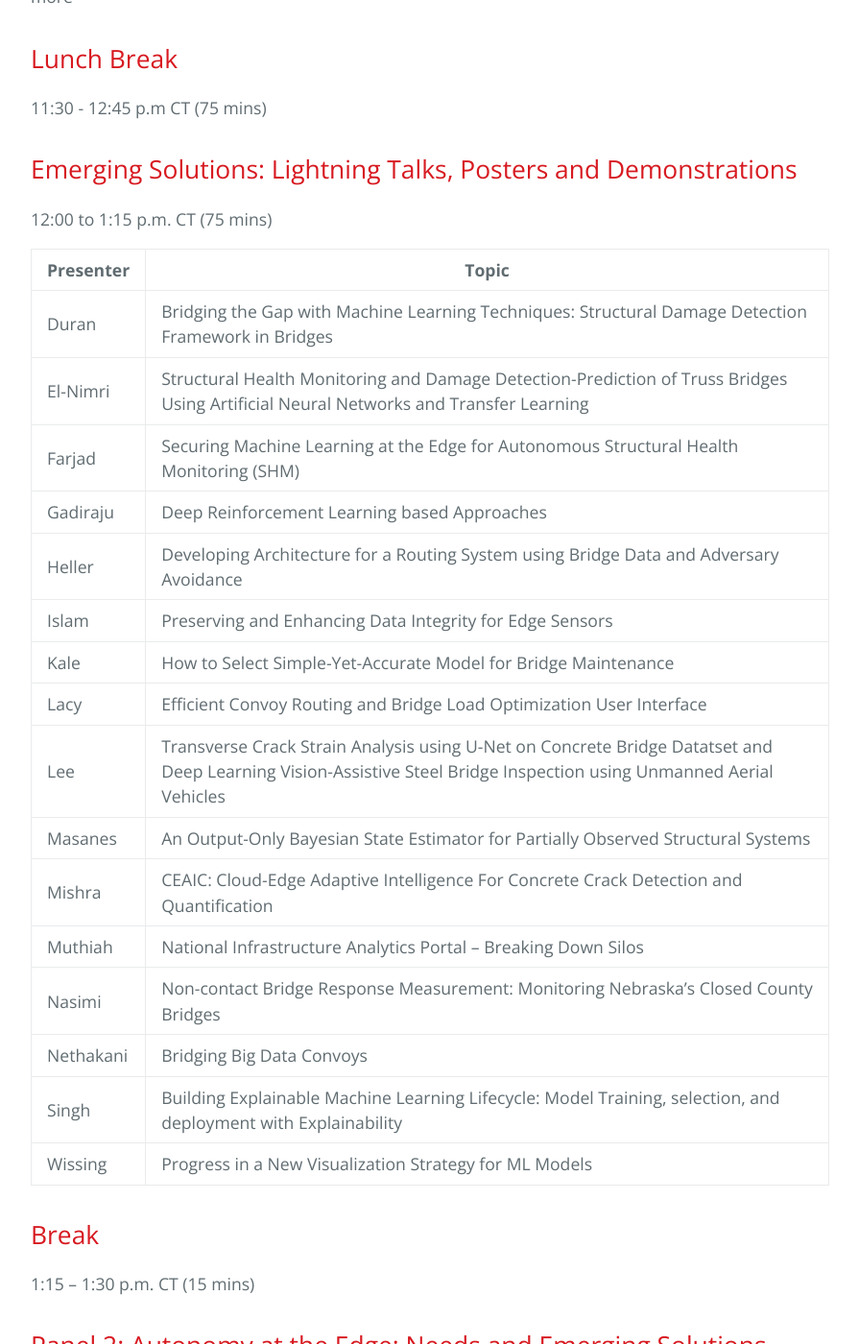
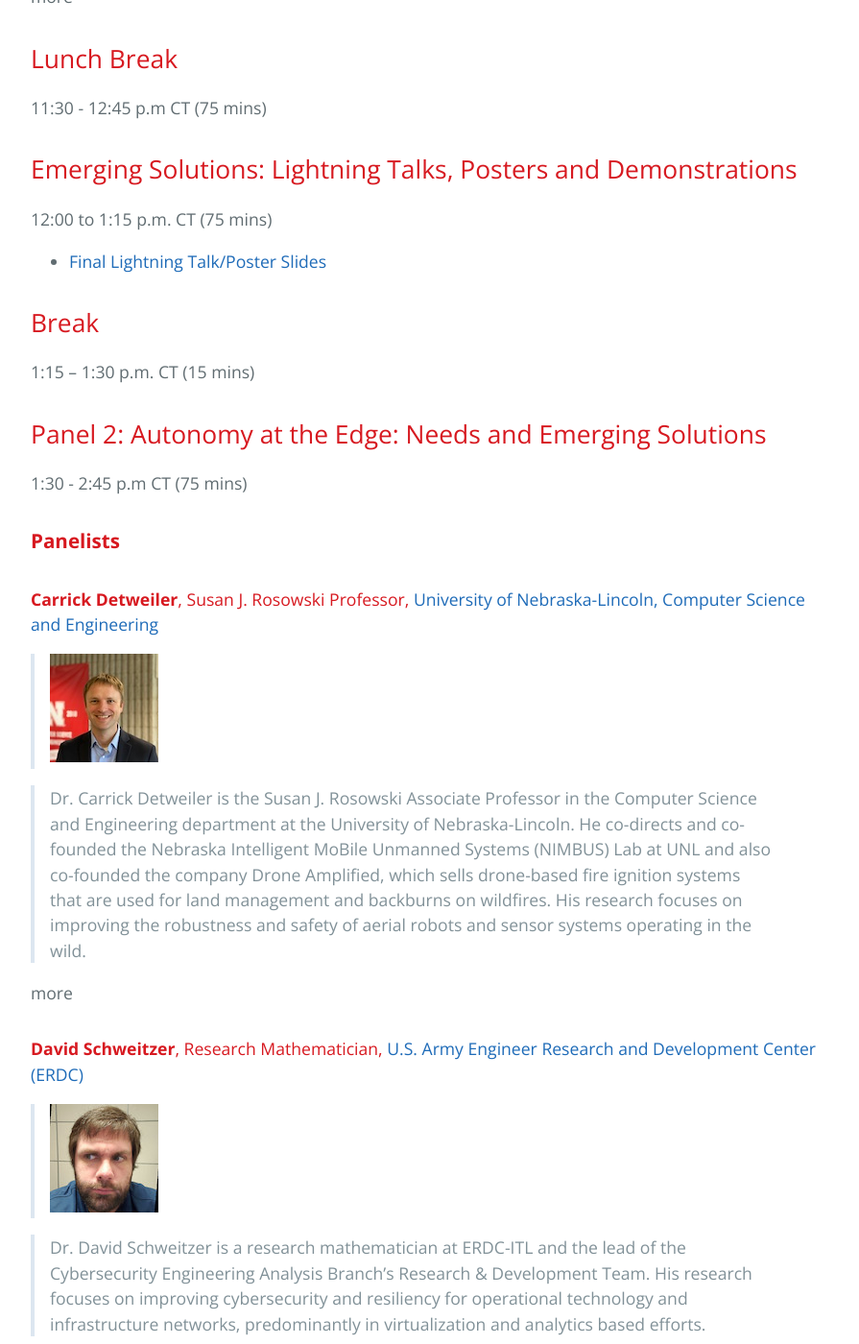
Before and after one commit to BridgingBigData/BridgingBigData.github.io, a Jekyll site: the page built from pages/bbd2023agenda.md, in a window 1280 px wide and 1400 px high, scrolled down 5136 px. Shown: the whole window at 96% size, without its empty margins (192-1087 px from the left). Built offline with Jekyll 4.4.1, drawn with Linux system fonts in a browser that asks for light colours.

Commit message:
Add final lightning talks/posters to the agenda

```diff
--- a/pages/bbd2023agenda.md
+++ b/pages/bbd2023agenda.md
@@ -140,24 +140,8 @@ Education: Bachelors in Mechanical Engineering – Univ. of Madras; Masters in M
 ## Emerging Solutions: Lightning Talks, Posters and Demonstrations
 12:00 to 1:15 p.m. CT (75 mins)
 
-|Presenter | Topic|
-|---|---|
-|Duran|Bridging the Gap with Machine Learning Techniques: Structural Damage Detection Framework in Bridges|
-|El-Nimri|Structural Health Monitoring and Damage Detection-Prediction of Truss Bridges Using Artificial Neural Networks and Transfer Learning|
-|Farjad|Securing Machine Learning at the Edge for Autonomous Structural Health Monitoring (SHM)|
-|Gadiraju|Deep Reinforcement Learning based Approaches|
-|Heller|Developing Architecture for a Routing System using Bridge Data and Adversary Avoidance|
-|Islam|Preserving and Enhancing Data Integrity for Edge Sensors|
-|Kale|How to Select Simple-Yet-Accurate Model for Bridge Maintenance|
-|Lacy|Efficient Convoy Routing and Bridge Load Optimization User Interface|
-|Lee| Transverse Crack Strain Analysis using U-Net on Concrete Bridge Datatset and Deep Learning Vision-Assistive Steel Bridge Inspection using Unmanned Aerial Vehicles|
-|Masanes|An Output-Only Bayesian State Estimator for Partially Observed Structural Systems|
-|Mishra|CEAIC: Cloud-Edge Adaptive Intelligence For Concrete Crack Detection and Quantification|
-|Muthiah|National Infrastructure Analytics Portal – Breaking Down Silos|
-|Nasimi|Non-contact Bridge Response Measurement: Monitoring Nebraska’s Closed County Bridges  |
-|Nethakani|Bridging Big Data Convoys|
-|Singh|Building Explainable Machine Learning Lifecycle: Model Training, selection, and deployment with Explainability|
-|Wissing|Progress in a New Visualization Strategy for ML Models|
+- [Final Lightning Talk/Poster Slides](../assets/files/BBD%202023%20Lightning%20Talks%20To%20Share%20(Compressed).pdf)
+
 
 
 ## Break
```
